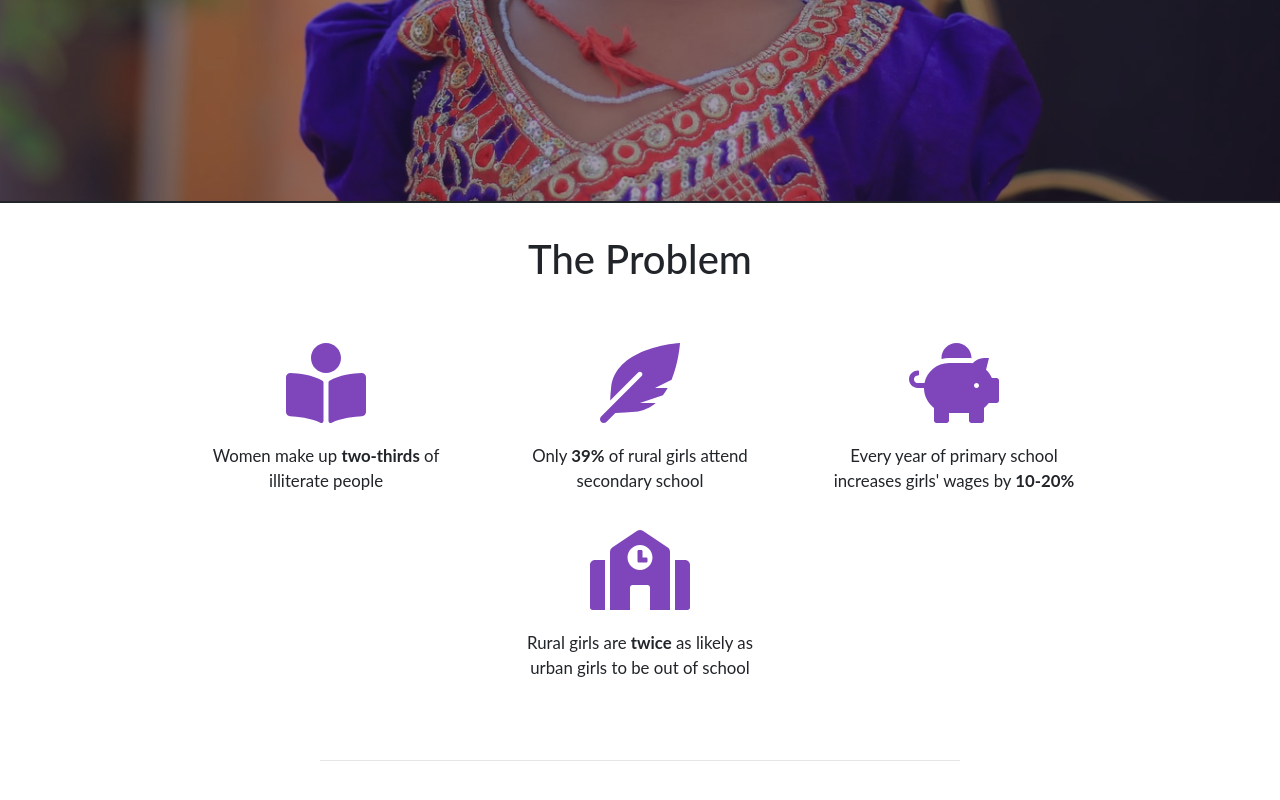
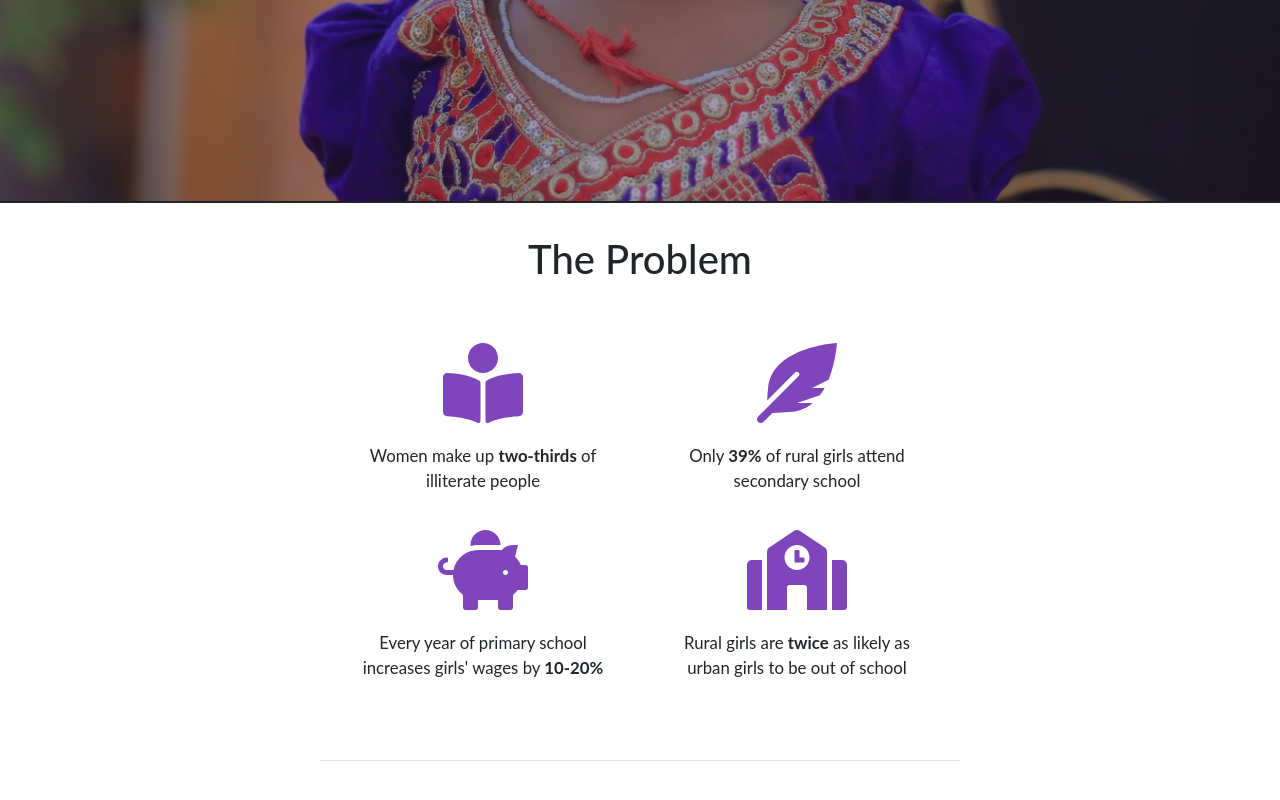
Before and after one commit to ShiromMakkad/InspireAGirl, a React (Create React App) app: page / in a window 1280 px wide. Shown: the part 550-1350 px from the top of the page. Built offline with nearby package versions, Linux system fonts and the light colour scheme.

Commit message:
Changed Icon Wrapping to Two at a Time

```diff
--- a/src/App.tsx
+++ b/src/App.tsx
@@ -47,6 +47,7 @@ const App: React.FC = () => {
             <div id="problem">
                 <h1>The Problem</h1>
                 <div id="problemIcon">
+                    <div className="wrapIcons">
                         <div className="problemIconContainer">
                             <FontAwesomeIcon size="5x" className="problemIcons" icon={faBookReader}/>
                             <p className="iconCaption">Women make up <b>two-thirds</b> of illiterate people</p>
@@ -55,6 +56,8 @@ const App: React.FC = () => {
                             <FontAwesomeIcon size="5x" className="problemIcons" icon={faFeatherAlt}/>
                             <p className="iconCaption">Only <b>39%</b> of rural girls attend secondary school</p>
                         </div>
+                    </div>
+                    <div className="wrapIcons">
                         <div className="problemIconContainer">
                             <FontAwesomeIcon size="5x" className="problemIcons" icon={faPiggyBank}/>
                             <p className="iconCaption">Every year of primary school increases girls' wages by <b>10-20%</b></p>
@@ -62,6 +65,7 @@ const App: React.FC = () => {
                         <div className="problemIconContainer">
                             <FontAwesomeIcon size="5x" className="problemIcons" icon={faSchool}/>
                             <p className="iconCaption">Rural girls are <b>twice</b> as likely as urban girls to be out of school</p>
+                        </div>
                     </div>
                 </div>
             </div>
--- a/src/scss/App.scss
+++ b/src/scss/App.scss
@@ -115,6 +115,15 @@ html {
     max-width: 250px;
     font-size: 1.05rem;
   }
+
+  //The wrapIcons divs are just there to make the icons wrap two at a time.
+  //The parent div is flex-wrap too, so when the screen gets too small, the wrapIcons divs get stacked on top of each other.
+  //When the screen gets even smaller, the wrapIcons divs are flex-wrap, so the icons will be stacked on top of each other, so you'll have all 4 icons on top of each other.
+  .wrapIcons {
+    display: flex;
+    flex-direction: row;
+    flex-wrap: wrap;
+  }
 }
 
 #scrollTest {
```
Also changed, not shown: src/scss/Navbar.scss (line endings or trailing spaces). Lines whose indentation alone changed are shown as unchanged.
